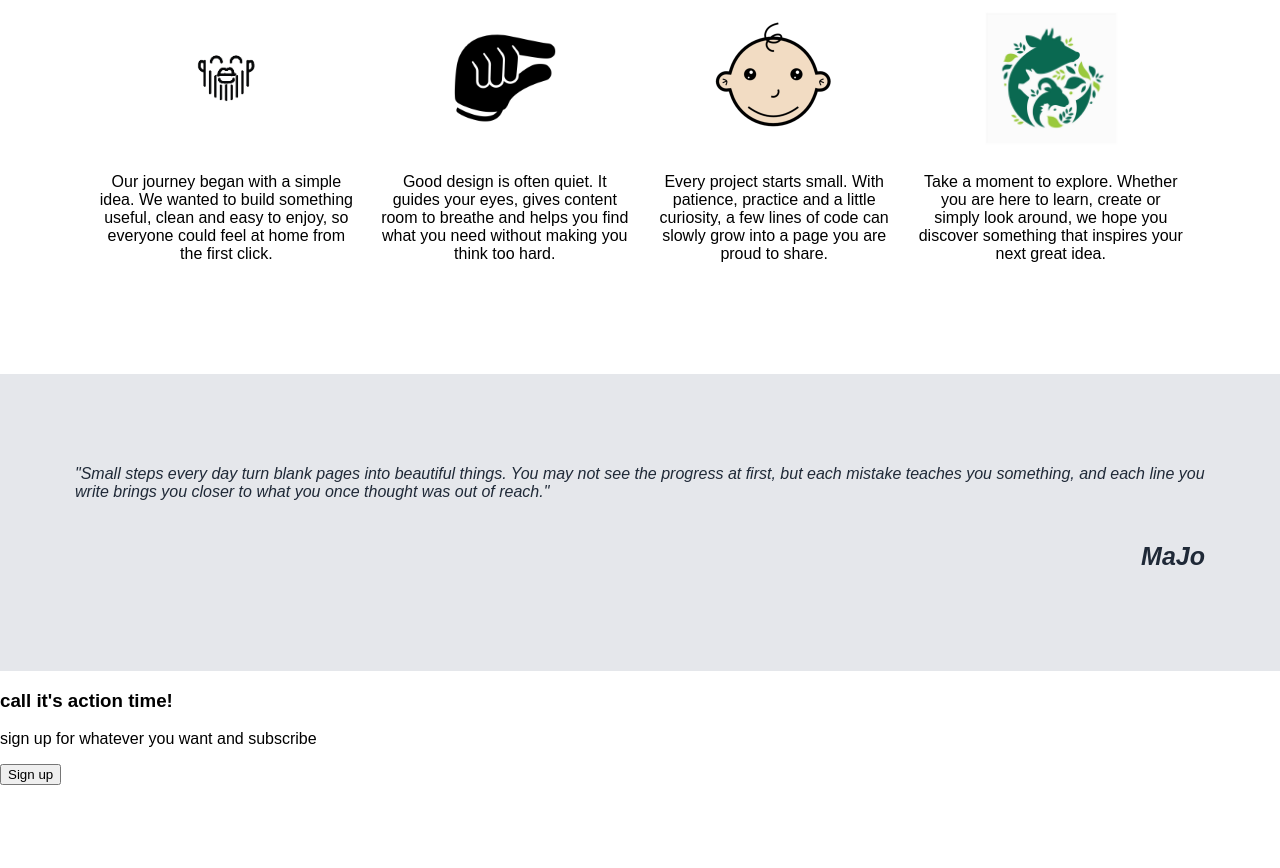
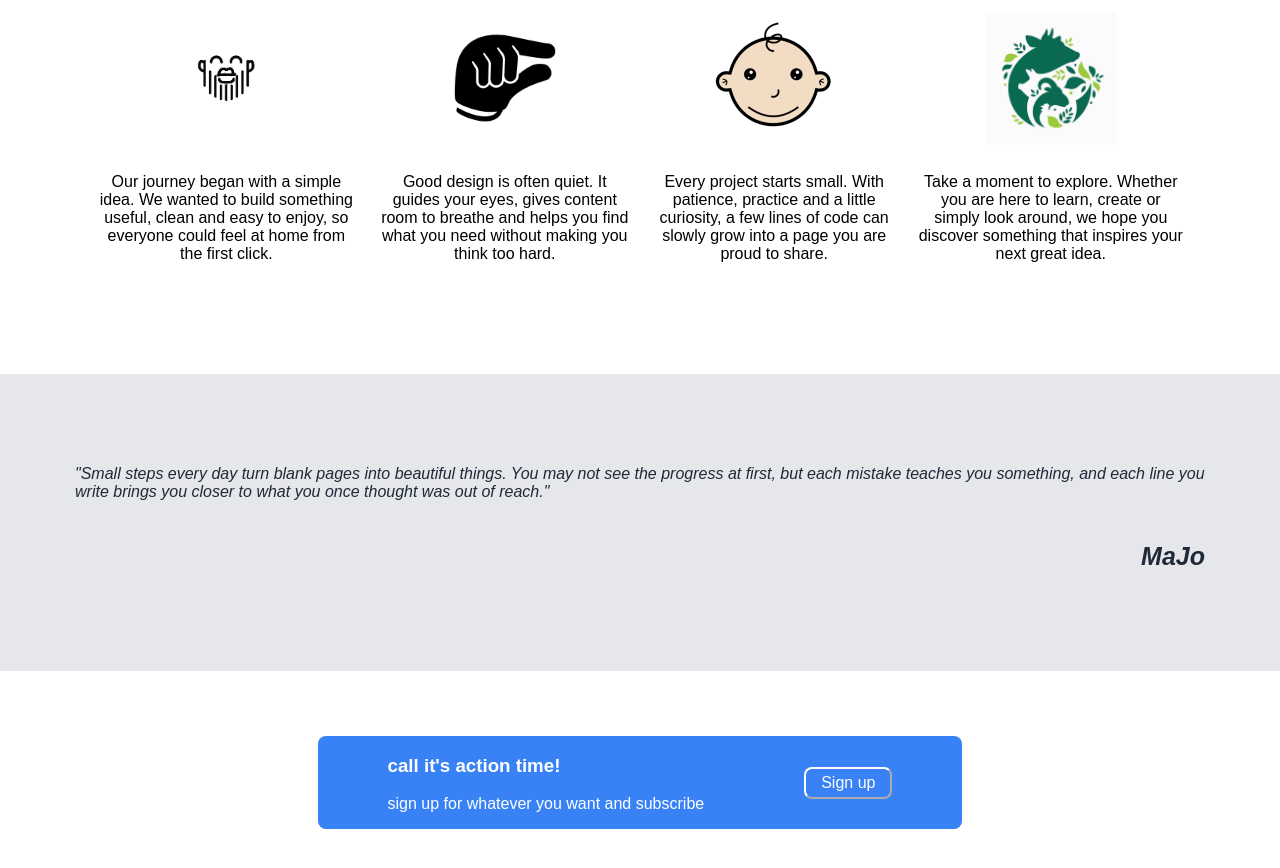
Before and after one commit to mohammedmando2006mn-cell/css-project, a plain HTML site: page index.html in a window 1280 px wide. Shown: the part 576-1444 px from the top of the page. Before the commit the page ends 1361 px from the top, so only its background shows below. Drawn offline with Linux system fonts and the light colour scheme.

Commit message:
call css done

```diff
--- a/style.css
+++ b/style.css
@@ -102,3 +102,33 @@ a {
   font-size: 25px;
 }
 /*call section*/
+.call{
+  display: flex;
+  justify-content: center;
+
+}
+.call-body{
+  background-color: #3882f6;
+  display: flex;
+  color: white;
+  justify-content: space-between;
+  align-items: center;
+  border-radius: 8px;
+  gap: 100px;
+  margin: 65px;
+ padding-left: 70px;
+ padding-right: 70px;
+}
+.call-btn{
+  background-color: #3882f6;
+  border-color: white;
+  font-weight: 300;
+  border-radius: 8px;
+  color: white;
+ padding-left: 15px;
+ padding-right: 15px;
+ font-size: 16px;
+ padding-top: 5px;
+ padding-bottom: 5px;
+
+}
```
